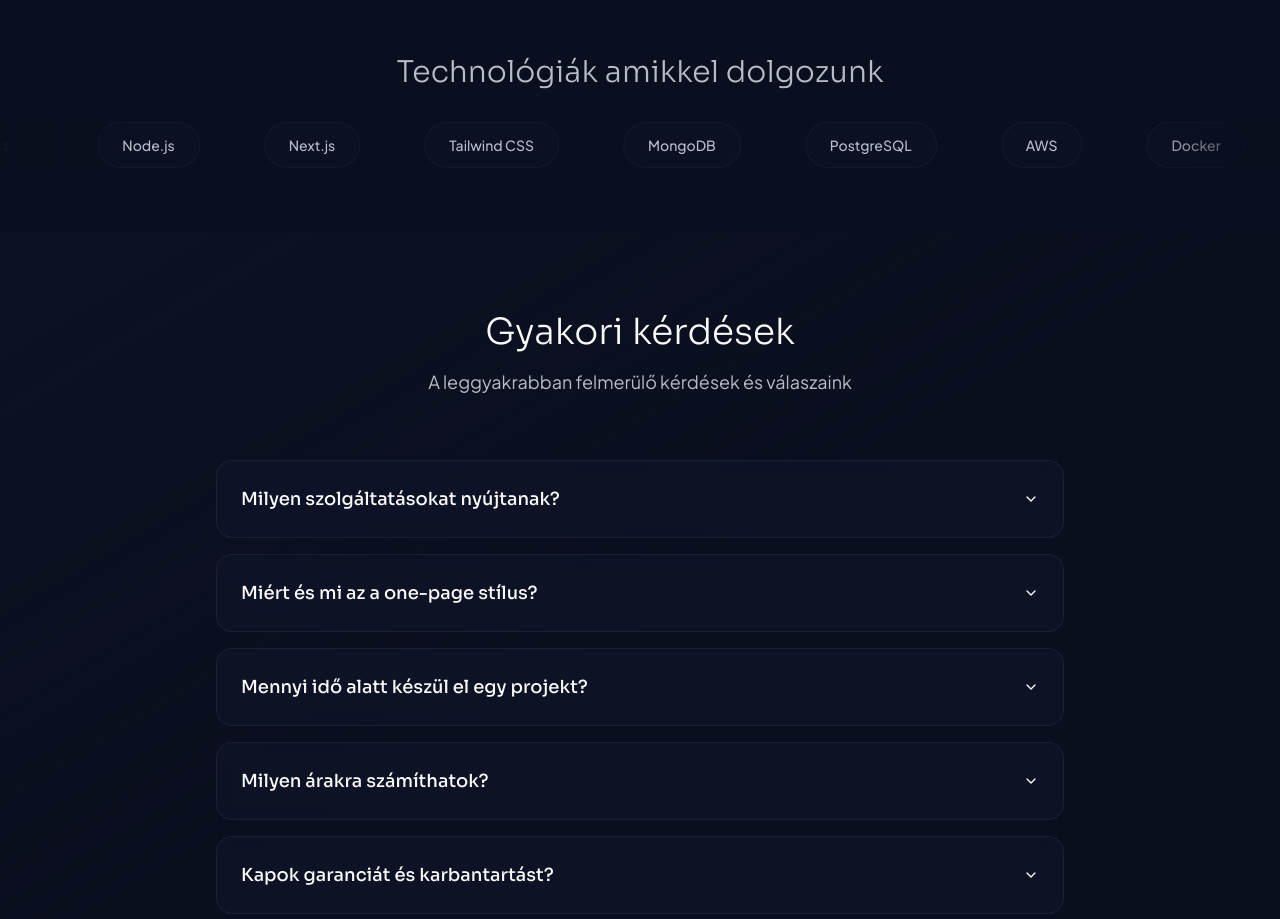
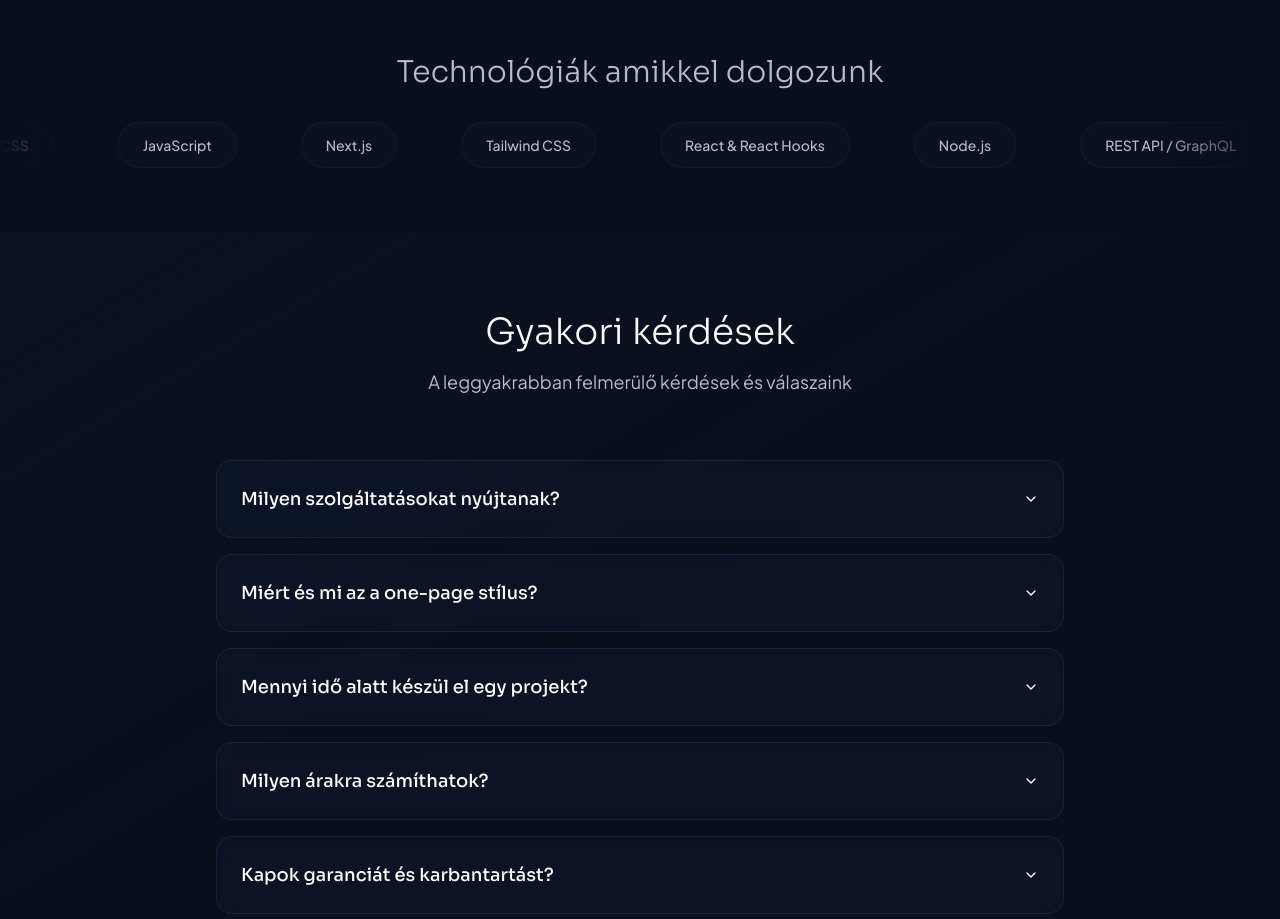
Before and after one commit to butykaidavid/codivo-studio-landing, a React (Vite) app: page / in a window 1280 px wide. Shown: the part 2720-3639 px from the top of the page. Built offline with nearby package versions, Linux system fonts and the light colour scheme.

Commit message:
Code edited in Lovable Code Editor

```diff
--- a/src/components/TechStackMarquee.tsx
+++ b/src/components/TechStackMarquee.tsx
@@ -1,8 +1,8 @@
 const TechStackMarquee = () => {
   const technologies = [
-    'React', 'TypeScript', 'Node.js', 'Next.js', 'Tailwind CSS',
-    'MongoDB', 'PostgreSQL', 'AWS', 'Docker', 'Git',
-    'Figma', 'Photoshop', 'WordPress', 'Shopify', 'Webflow'
+    'HTML5', 'CSS3 / SCSS', 'JavaScript', 'Next.js', 'Tailwind CSS',
+    'React & React Hooks', 'Node.js', 'REST API / GraphQL', 'FontAwesome', 'Git',
+    'TypeScript', 'Axios / Fetch API', 'Heroicons', 'Framer Motion'
   ];
 
   return (
```
